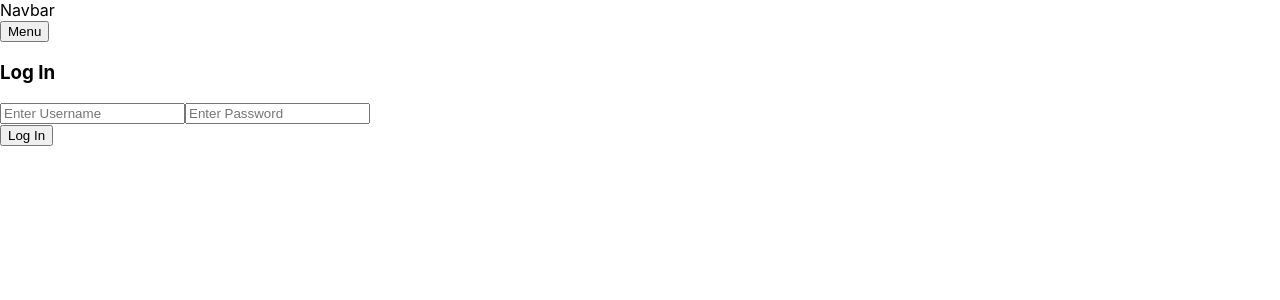
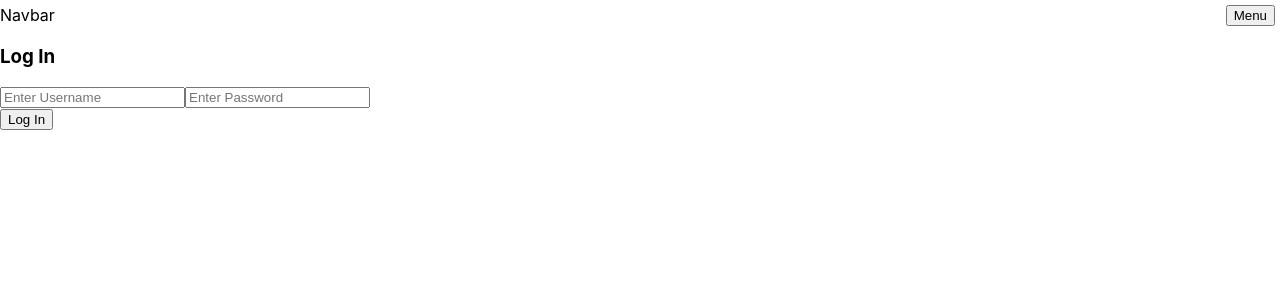
Before and after one commit to lukecross05/paypal-clone, a React (Create React App) app in the folder frontend/: page / in a window 1280 px wide. Shown: the top 300 px of the page. Built offline with nearby package versions, Linux system fonts and the light colour scheme.

Commit message:
added user balance.

```diff
--- a/frontend/src/index.css
+++ b/frontend/src/index.css
@@ -1,13 +1,30 @@
 body {
   margin: 0;
-  font-family: -apple-system, BlinkMacSystemFont, 'Segoe UI', 'Roboto', 'Oxygen',
-    'Ubuntu', 'Cantarell', 'Fira Sans', 'Droid Sans', 'Helvetica Neue',
+  font-family: -apple-system, BlinkMacSystemFont, "Segoe UI", "Roboto", "Oxygen",
+    "Ubuntu", "Cantarell", "Fira Sans", "Droid Sans", "Helvetica Neue",
     sans-serif;
   -webkit-font-smoothing: antialiased;
   -moz-osx-font-smoothing: grayscale;
 }
 
 code {
-  font-family: source-code-pro, Menlo, Monaco, Consolas, 'Courier New',
+  font-family: source-code-pro, Menlo, Monaco, Consolas, "Courier New",
     monospace;
 }
+.navbar-container {
+  display: flex;
+  justify-content: space-between;
+}
+.navbar-right {
+  flex: 1;
+  padding-right: 5px;
+  padding-top: 5px;
+}
+.navbar-left {
+  padding-right: 5px;
+  padding-top: 5px;
+  flex: 1;
+}
+.dropdown-toggle {
+  float: right;
+}
--- a/frontend/src/pages/Home.js
+++ b/frontend/src/pages/Home.js
@@ -1,13 +1,12 @@
-import React from "react";
-import { useEffect, useState } from "react";
+import React, { useState } from "react";
+import { useEffect } from "react";
 import TransactionForm from "../components/transactionForm";
 import { useUserContext } from "../hooks/useUserContext";
 import { useTransactionContext } from "../hooks/useTransactionContext";
 const Home = () => {
-  const { transactions: transactionsContext, dispatch } =
-    useTransactionContext();
+  const { transactions, dispatch } = useTransactionContext();
   const { user } = useUserContext();
-  const [transactions, setTransactions] = useState([]);
+  const [balance, setBalance] = useState("");
   useEffect(() => {
     const fetchData = async () => {
       console.log(user.token);
@@ -16,24 +15,42 @@ const Home = () => {
           Authorisation: `Bearer ${user.token}`,
         },
       });
-      if (!response.ok) {
-        console.log("error fetching data");
+      const json = await response.json();
+      if (response.ok) {
+        await dispatch({ type: "SET_TRANSACTIONS", payload: json });
+        console.log(json);
       }
-
-      const json = await response.json();
-      await dispatch({ type: "SET_TRANSACTIONS", payload: json });
-      setTransactions(json);
-      console.log(json);
     };
     fetchData();
-  }, [dispatch, user]);
+    const calculateBalance = async () => {
+      console.log(transactions);
+      for (const transaction of transactions) {
+        console.log(transaction);
+        if (transaction.senderID != user.username) {
+          const sum = balance + transaction.amount;
+          setBalance(sum);
+        }
+      }
+    };
+    calculateBalance();
+  }, [dispatch]);
 
   return (
     <div>
-      {transactionsContext &&
-        transactionsContext?.map((transaction) => (
-          <p key={transaction._id}>{transaction.amount}</p>
-        ))}
+      <p>Balance : {balance}</p>
+      {transactions &&
+        transactions.map((transaction) =>
+          user && user.username === transaction.senderID ? (
+            <p key={transaction._id}>
+              You sent {transaction.recieverID} ${transaction.amount}
+            </p>
+          ) : (
+            <p key={transaction._id}>
+              {transaction.senderID} sent you ${transaction.amount}
+            </p>
+          )
+        )}
+
       <TransactionForm />
     </div>
   );
--- a/frontend/src/pages/Navbar.js
+++ b/frontend/src/pages/Navbar.js
@@ -13,9 +13,11 @@ const Navbar = () => {
 
   return (
     <div>
-      Navbar
+      <div className="navbar-container">
+        <div className="navbar-left">Navbar</div>
+        <div className="navbar-right">
           <Dropdown>
-        <Dropdown.Toggle>Menu</Dropdown.Toggle>
+            <Dropdown.Toggle className="dropdown-toggle">Menu</Dropdown.Toggle>
             <Dropdown.Menu>
               {user ? (
                 <>
@@ -43,6 +45,8 @@ const Navbar = () => {
             </Dropdown.Menu>
           </Dropdown>
         </div>
+      </div>
+    </div>
   );
 };
 
```
Also changed, not shown: 1 other file (tests, documents, lock files or other folders). Lines whose indentation alone changed are shown as unchanged.
